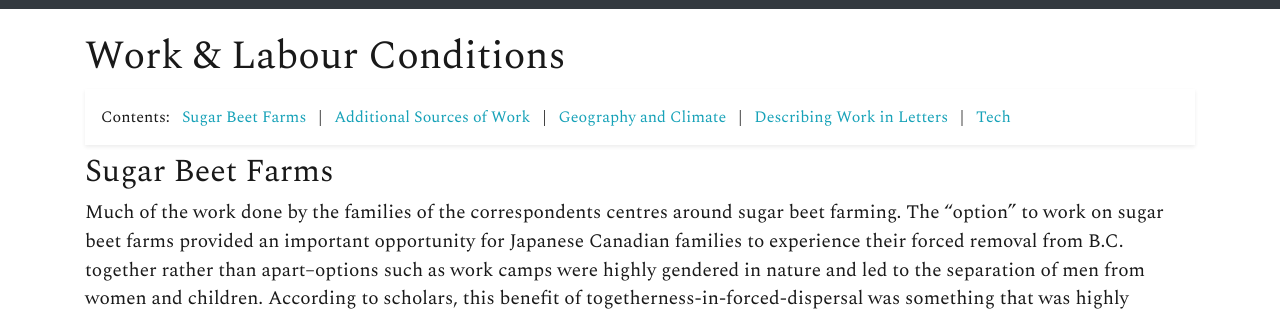
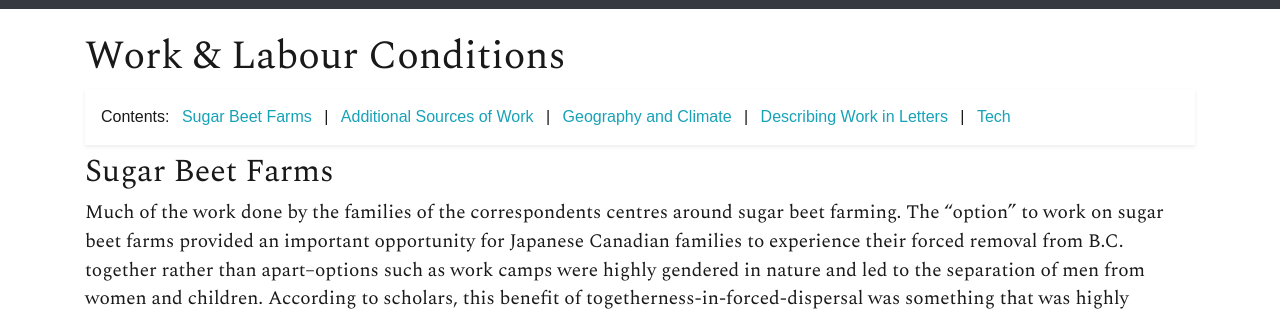
Before and after one commit to ubc-library-rbsc/gillis-2021, a Jekyll site: the page built from pages/labour.md, in a window 1280 px wide. Shown: the part 161-472 px from the top of the page. Built offline with Jekyll 4.4.1, drawn with Linux system fonts in a browser that asks for light colours.

Commit message:
Trying to update the font of the nav

```diff
--- a/_includes/feature/nav-menu.html
+++ b/_includes/feature/nav-menu.html
@@ -12,6 +12,6 @@
 
 {%- endcomment -%}
 {% assign sections = include.sections | split: ';'%}
-<p class="h6 shadow-sm p-3 about-nav sticky-top bg-white" style="line-height: 1.5em;">
+<p class="h6 shadow-sm p-3 about-nav sticky-top bg-white" style="line-height: 1.5em; font-family: 'Poppins', sans-serif;">
     Contents: {% for section in sections %}<a class="mx-2" href="#{{ section | slugify }}">{{ section }}</a> | {% endfor %}<a class="mx-2" href="#technical">Tech</a>
 </p>
```
